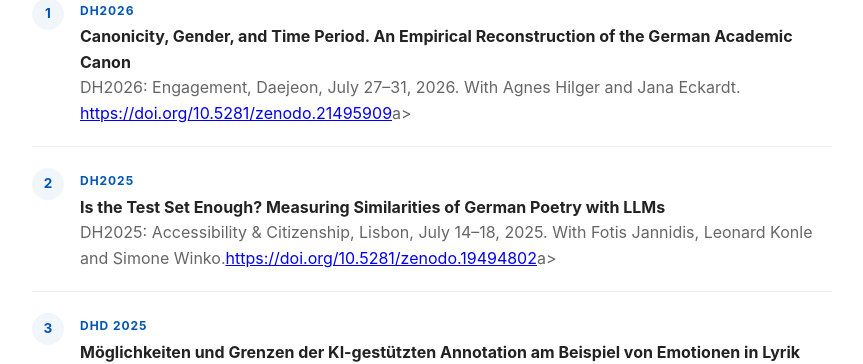
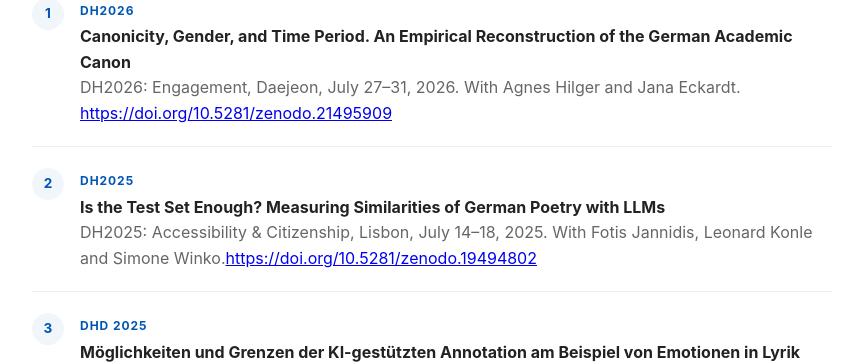
Before and after one commit to MertenKroencke/mertenkroencke.github.io, a Jekyll site: the page built from publications/index.md, in a window 1280 px wide and 900 px high, scrolled down 3194 px. Shown: the part 157-521 px from the top of the window, without its empty margins (208-1071 px from the left). Built offline with Jekyll 4.4.1, drawn with Linux system fonts in a browser that asks for light colours.

Commit message:
Update index.md

```diff
--- a/publications/index.md
+++ b/publications/index.md
@@ -54,8 +54,8 @@ summary{cursor:pointer;font-weight:700;color:#0056b3}
 ## Conference Abstracts
 
 <ol class="pub-list">
-<li><div class="pub-kind">DH2026</div><div class="pub-title">Canonicity, Gender, and Time Period. An Empirical Reconstruction of the German Academic Canon</div><div class="pub-meta">DH2026: Engagement, Daejeon, July 27–31, 2026. With Agnes Hilger and Jana Eckardt. <a href="https://doi.org/10.5281/zenodo.21495909">https://doi.org/10.5281/zenodo.21495909</a>a></div></li>
-<li><div class="pub-kind">DH2025</div><div class="pub-title">Is the Test Set Enough? Measuring Similarities of German Poetry with LLMs</div><div class="pub-meta">DH2025: Accessibility &amp; Citizenship, Lisbon, July 14–18, 2025. With Fotis Jannidis, Leonard Konle and Simone Winko.<a href="https://doi.org/10.5281/zenodo.19494802">https://doi.org/10.5281/zenodo.19494802</a>a></div></li>
+<li><div class="pub-kind">DH2026</div><div class="pub-title">Canonicity, Gender, and Time Period. An Empirical Reconstruction of the German Academic Canon</div><div class="pub-meta">DH2026: Engagement, Daejeon, July 27–31, 2026. With Agnes Hilger and Jana Eckardt. <a href="https://doi.org/10.5281/zenodo.21495909">https://doi.org/10.5281/zenodo.21495909</a></div></li>
+<li><div class="pub-kind">DH2025</div><div class="pub-title">Is the Test Set Enough? Measuring Similarities of German Poetry with LLMs</div><div class="pub-meta">DH2025: Accessibility &amp; Citizenship, Lisbon, July 14–18, 2025. With Fotis Jannidis, Leonard Konle and Simone Winko.<a href="https://doi.org/10.5281/zenodo.19494802">https://doi.org/10.5281/zenodo.19494802</a></div></li>
 <li><div class="pub-kind">DHd 2025</div><div class="pub-title">Möglichkeiten und Grenzen der KI-gestützten Annotation am Beispiel von Emotionen in Lyrik</div><div class="pub-meta">DHd 2025: Under Construction, Bielefeld, March 3–7, 2025. With Fotis Jannidis, Leonard Konle and Simone Winko. <a href="https://doi.org/10.5281/zenodo.14887460">https://doi.org/10.5281/zenodo.14887460</a>.</div></li>
 <li><div class="pub-kind">DH2024</div><div class="pub-title">The Flow of Emotions. Intratextual Emotion Progression and German-Language Poetry, c. 1850—1910</div><div class="pub-meta">DH2024: Reinvention &amp; Responsibility, Washington, D.C., August 6–9, 2024. With Leonard Konle, Fotis Jannidis and Simone Winko. <a href="https://doi.org/10.5281/zenodo.13834936">https://doi.org/10.5281/zenodo.13834936</a>.</div></li>
 <li><div class="pub-kind">DHd2024</div><div class="pub-title">Modellierung von Gattungsunterschieden. Emotionen in Lyrik, Prosa und Drama</div><div class="pub-meta">DHd2024: Quo Vadis DH?, Passau, February 26–March 1, 2024. With Leonard Konle, Simone Winko and Fotis Jannidis. <a href="https://doi.org/10.5281/zenodo.10698336">https://doi.org/10.5281/zenodo.10698336</a>.</div></li>
```
